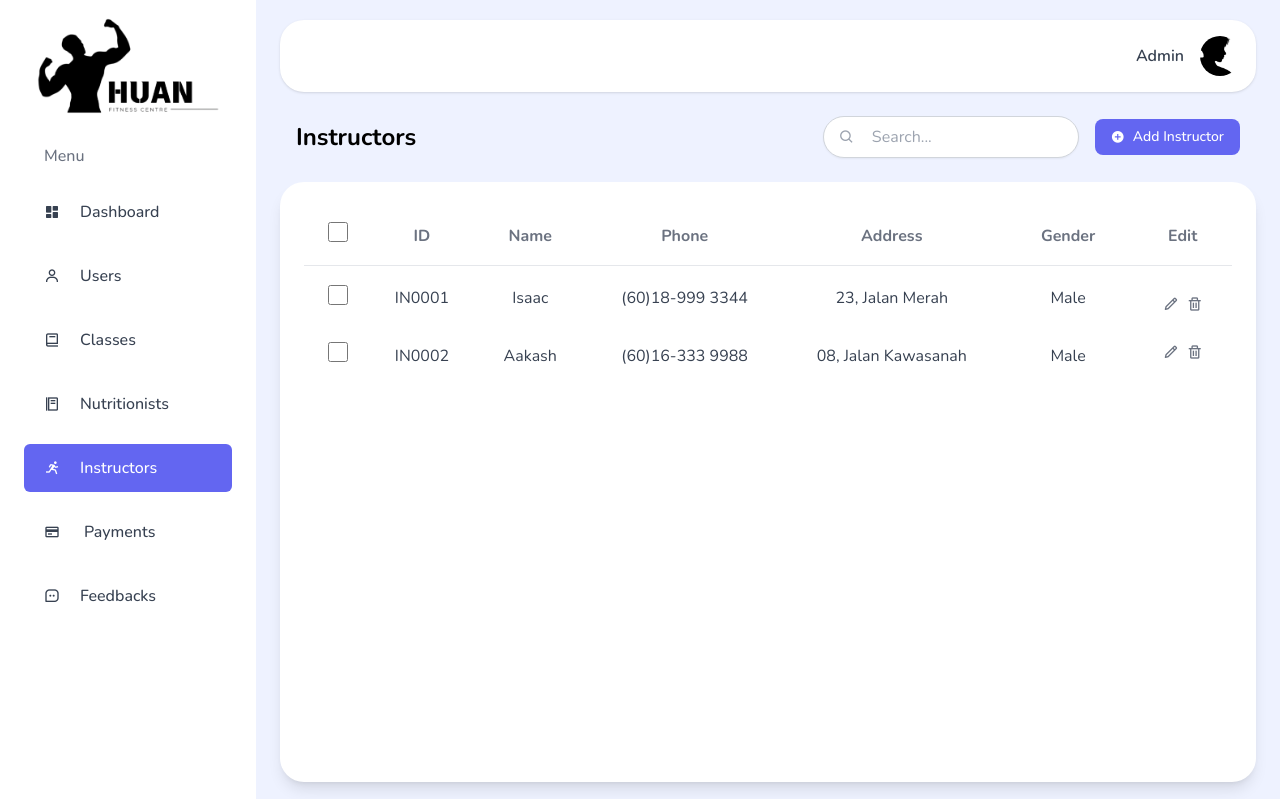
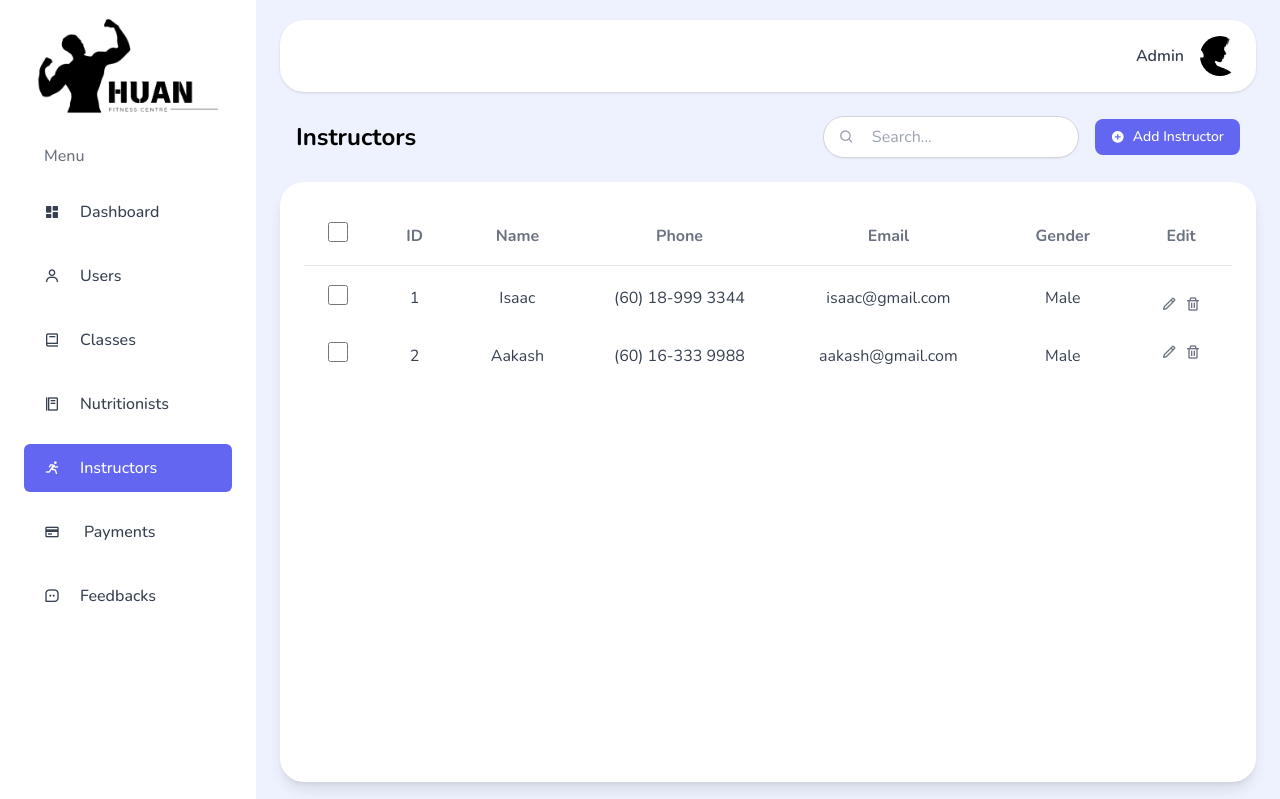
Before and after one commit to iZ86/DIT2153WD, a PHP site: page /Views/admin/pages/instructors.php in a window 1280 px wide. Shown: the top 799 px of the page. Run offline with PHP 8.4, Linux system fonts and the light colour scheme.

Commit message:
Replace attributes address to email

```diff
--- a/frontEnd/app/Views/admin/pages/instructors.php
+++ b/frontEnd/app/Views/admin/pages/instructors.php
@@ -30,7 +30,7 @@
                     <th class="py-4 px-6 border-b border-gray-200">ID</th>
                     <th class="py-4 px-6 border-b border-gray-200">Name</th>
                     <th class="py-4 px-6 border-b border-gray-200">Phone</th>
-                    <th class="py-4 px-6 border-b border-gray-200">Address</th>
+                    <th class="py-4 px-6 border-b border-gray-200">Email</th>
                     <th class="py-4 px-6 border-b border-gray-200">Gender</th>
                     <th class="py-4 px-6 border-b border-gray-200">Edit</th>
                 </tr>
@@ -40,10 +40,10 @@
                     <td class="p-3 mt-4">
                         <input type="checkbox" class="form-checkbox h-5 w-5 text-blue-600">
                     </td>
-                    <td class="p-3 mt-4">IN0001</td>
+                    <td class="p-3 mt-4">1</td>
                     <td class="p-3 mt-4">Isaac</td>
-                    <td class="p-3 mt-4">(60)18-999 3344</td>
-                    <td class="p-3 mt-4">23, Jalan Merah</td>
+                    <td class="p-3 mt-4">(60) 18-999 3344</td>
+                    <td class="p-3 mt-4">isaac@gmail.com</td>
                     <td class="p-3 mt-4">Male</td>
                     <td class="p-3  mt-4 flex justify-center space-x-2">
                         <button class="text-gray-500 hover:text-blue-600">
@@ -58,10 +58,10 @@
                     <td class="p-3">
                         <input type="checkbox" class="form-checkbox h-5 w-5 text-blue-600">
                     </td>
-                    <td class="p-3">IN0002</td>
+                    <td class="p-3">2</td>
                     <td class="p-3">Aakash</td>
-                    <td class="p-3">(60)16-333 9988</td>
-                    <td class="p-3">08, Jalan Kawasanah</td>
+                    <td class="p-3">(60) 16-333 9988</td>
+                    <td class="p-3">aakash@gmail.com</td>
                     <td class="p-3">Male</td>
                     <td class="p-3 flex justify-center space-x-2">
                         <button class="text-gray-500 hover:text-blue-600">
```
